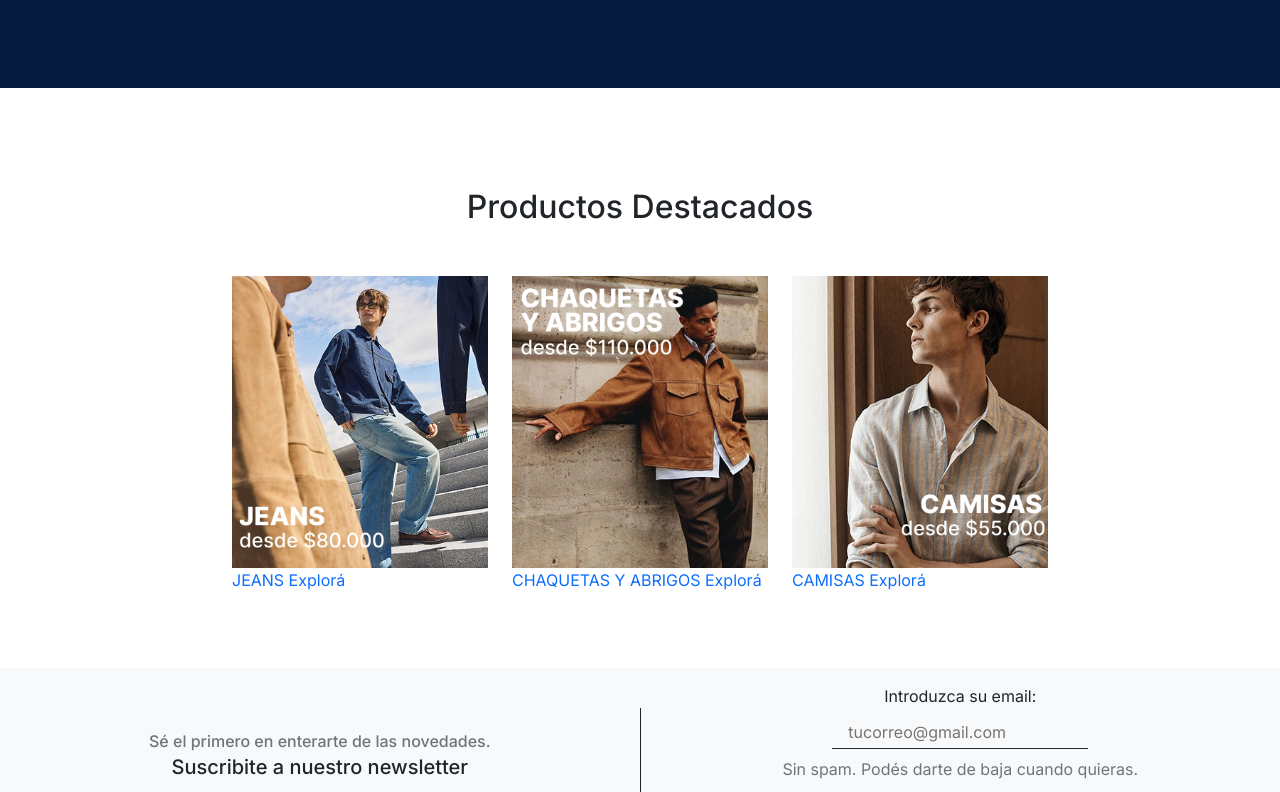
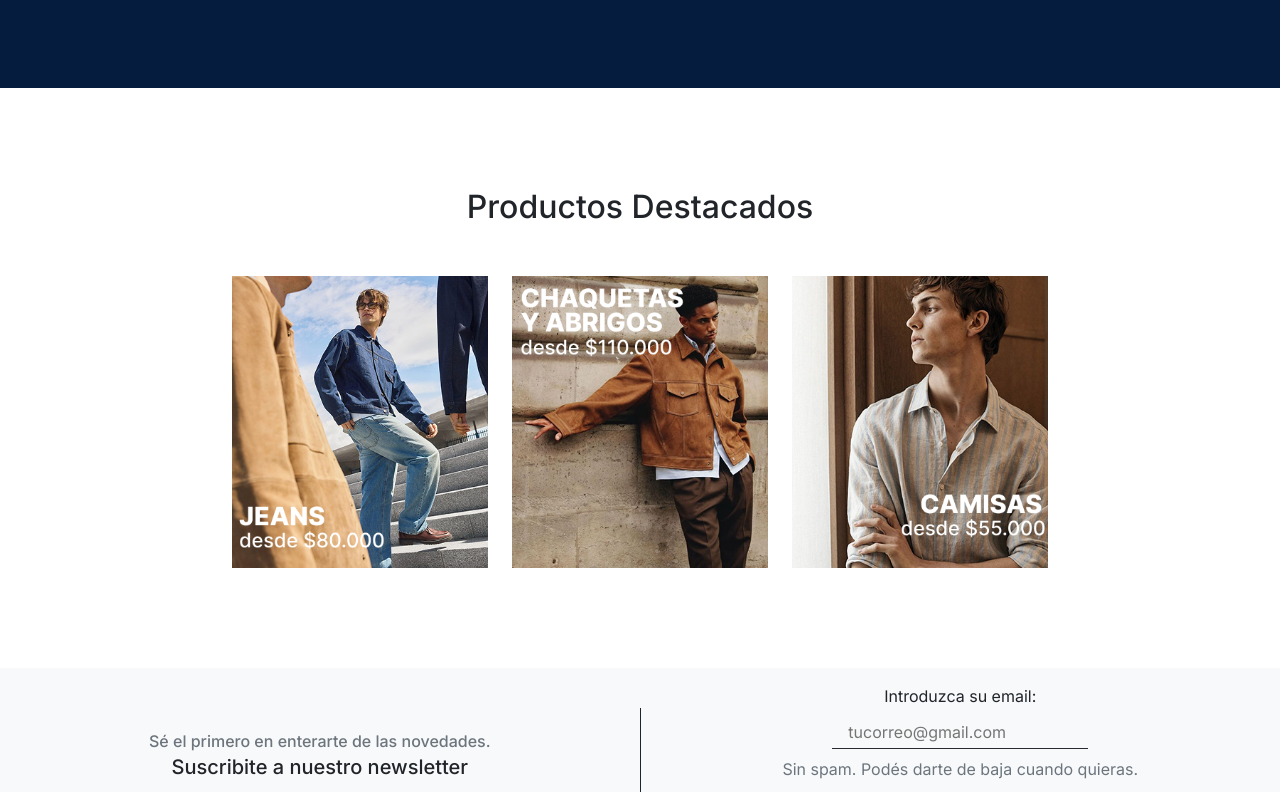
Before and after one commit to leandrotejada9z-oss/trabajo, a plain HTML site: page index.html in a window 1280 px wide. Shown: the part 2830-3622 px from the top of the page. Drawn offline with nearby package versions, Linux system fonts and the light colour scheme.

Commit message:
Update index.html

```diff
--- a/index.html
+++ b/index.html
@@ -177,7 +177,7 @@
     <!--SECCION DE TARJETAS-->
     <section class="container separacion-secciones"> <!--Es el contenedor de las tarjetas de información-->
     <!--PARA RESOLUCIÓN CELULAR-->
-        <div id="carouselExampleIndicators" class="carousel carousel-dark slide d-md-none pb-5"> <!--Aplica display: none desde el breakpoint md (768px) de ahi a pantallas mas grandes-->
+        <div id="carouselExampleIndicators" class="carousel carousel-dark slide d-sm-none pb-5"> <!--Aplica display: none desde el breakpoint md (768px) de ahi a pantallas mas grandes-->
             <div class="carousel-indicators">
                 <button type="button" data-bs-target="#carouselExampleIndicators" data-bs-slide-to="0" class="active" aria-current="true" aria-label="Slide 1"></button>
                 <button type="button" data-bs-target="#carouselExampleIndicators" data-bs-slide-to="1" aria-label="Slide 2"></button>
@@ -822,7 +822,7 @@
                     <!--imagen hover-->
                     <img class="tarjeta img-con-texto position-absolute top-0 start-0" src="IMAGENES HOME/tarjeta-jeans-texto.png" alt="Categoria de jeans"> <!--imagen normal-->
                     <!--la imagen deja de ocupar espacio, y se pone en la esquina superior de la referencia (<a>)-->
-                    <div class="position-absolute contenidoCategoria">
+                    <div class="position-absolute contenidoCategoria d-sm-none">
                         <span class="mensajeCategoria">JEANS</span>
                         <span class="botonCategoria">Explorá</span> <!--no se pueden anidar las etiquetas <a>, se le da estilo de boton al span-->
                     </div>
@@ -838,7 +838,7 @@
                     <!--imagen hover-->
                     <img class="tarjeta img-con-texto position-absolute top-0 start-0" src="IMAGENES HOME/tarjeta-chaquetas-texto.png" alt="Categoria de chaquetas y abrigos"> <!--imagen normal-->
                     <!--la imagen deja de ocupar espacio, y se pone en la esquina superior de la referencia (<a>)-->
-                    <div class="position-absolute contenidoCategoria">
+                    <div class="position-absolute contenidoCategoria d-sm-none">
                         <span class="mensajeCategoria">CHAQUETAS Y ABRIGOS</span>
                         <span class="botonCategoria">Explorá</span> <!--no se pueden anidar las etiquetas <a>, se le da estilo de boton al span-->
                     </div>
@@ -846,12 +846,12 @@
                 </a>
             </div>
             <div class="col-auto">
-                <a class="position-relative imagenCategoria">
+                <a class="position-relative imagenCategoria" href="#">
                     <img class="tarjeta img-sin-texto" src="IMAGENES HOME/tarjeta-camisas-hover.png" alt="">
                     <!--imagen hover-->
                     <img class="tarjeta img-con-texto position-absolute top-0 start-0" src="IMAGENES HOME/tarjeta-camisas-texto.png" alt="Categoria de camisas"> <!--imagen normal-->
                     <!--la imagen deja de ocupar espacio, y se pone en la esquina superior de la referencia (<a>)-->
-                    <div class="position-absolute contenidoCategoria">
+                    <div class="position-absolute contenidoCategoria d-sm-none">
                         <span class="mensajeCategoria">CAMISAS</span>
                         <span class="botonCategoria">Explorá</span> <!--no se pueden anidar las etiquetas <a>, se le da estilo de boton al span-->
                     </div>
```
